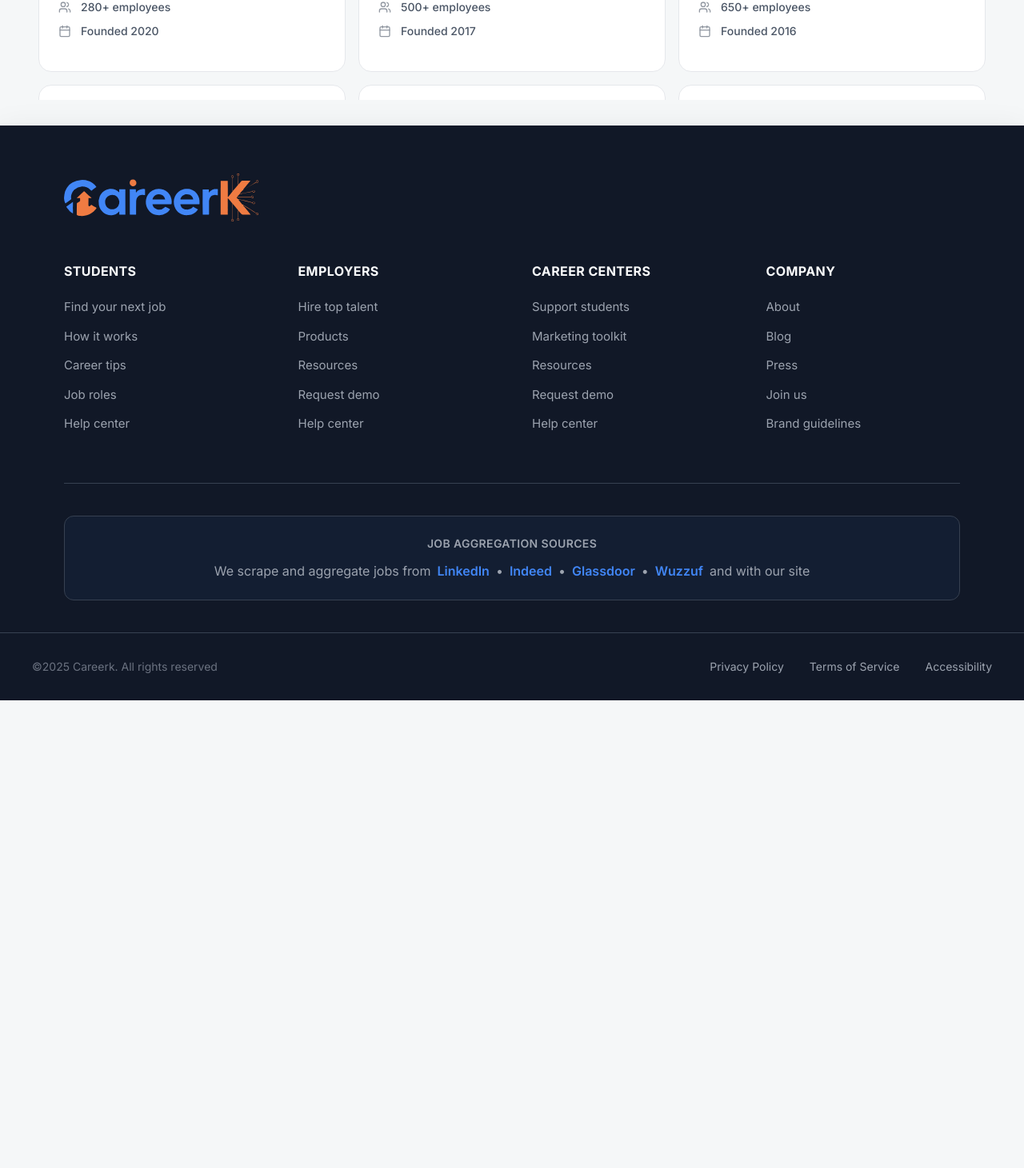
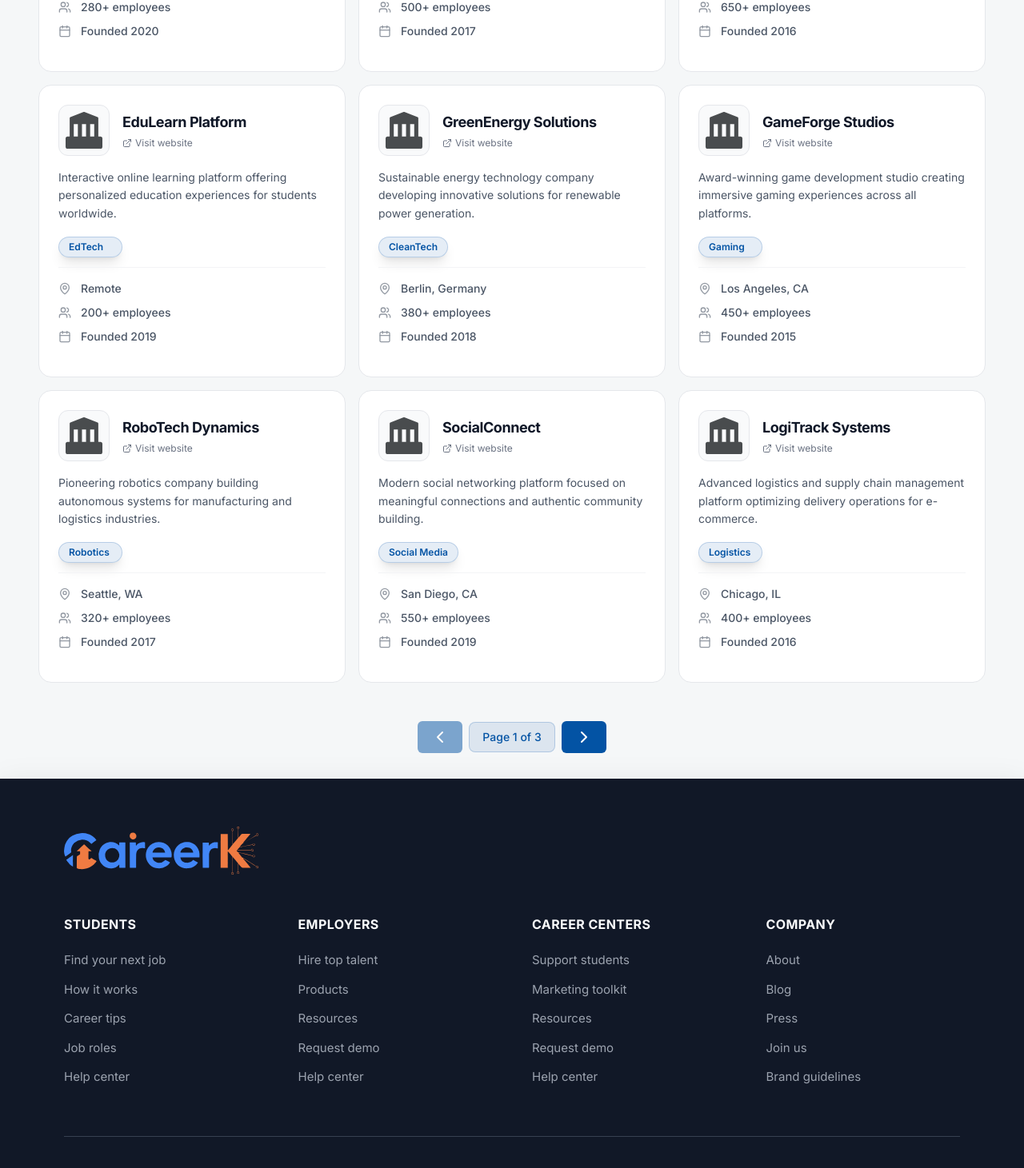
Before and after one commit to omarMo7amed/careerk, a Next.js app: page /companies in a window 1280 px wide. Shown: the part 1330-2791 px from the top of the page at 80% size. Before the commit the page ends 2206 px from the top, so only its background shows below. Built offline with nearby package versions, Linux system fonts and the light colour scheme.

Commit message:
feat: add companies API, listing, pagination, and UI components

```diff
--- /dev/null
+++ b/src/entities/company/api/getCompanies.ts
@@ -0,0 +1,15 @@
+import { CompaniesListing } from "../mock-data/companies";
+
+export type GetCompaniesOptions = {
+  signal?: AbortSignal;
+  page?: number;
+  pageSize?: number;
+};
+export function getCompanies(options?: GetCompaniesOptions) {
+  const page = options?.page || 1;
+  const pageSize = options?.pageSize || 12;
+
+  const start = (page - 1) * pageSize;
+  const end = start + pageSize;
+  return CompaniesListing.slice(start, end);
+}
--- a/src/entities/company/mock-data/companies.ts
+++ b/src/entities/company/mock-data/companies.ts
@@ -221,4 +221,59 @@
       "Ghost kitchen and food delivery platform revolutionizing restaurant operations and customer experience.",
     founded_year: 2017,
   },
+  {
+    id: "21",
+    name: "FoodTech Delivery",
+    website: "https://foodtech-delivery.com",
+    size: "600+ employees",
+    industry: "FoodTech",
+    location: "New York, NY",
+    description:
+      "Ghost kitchen and food delivery platform revolutionizing restaurant operations and customer experience.",
+    founded_year: 2017,
+  },
+  {
+    id: "22",
+    name: "FoodTech Delivery",
+    website: "https://foodtech-delivery.com",
+    size: "600+ employees",
+    industry: "FoodTech",
+    location: "New York, NY",
+    description:
+      "Ghost kitchen and food delivery platform revolutionizing restaurant operations and customer experience.",
+    founded_year: 2017,
+  },
+  {
+    id: "23",
+    name: "FoodTech Delivery",
+    website: "https://foodtech-delivery.com",
+    size: "600+ employees",
+    industry: "FoodTech",
+    location: "New York, NY",
+    description:
+      "Ghost kitchen and food delivery platform revolutionizing restaurant operations and customer experience.",
+    founded_year: 2017,
+  },
+  {
+    id: "24",
+    name: "FoodTech Delivery",
+    website: "https://foodtech-delivery.com",
+    size: "600+ employees",
+    industry: "FoodTech",
+    location: "New York, NY",
+    description:
+      "Ghost kitchen and food delivery platform revolutionizing restaurant operations and customer experience.",
+    founded_year: 2017,
+  },
+  {
+    id: "25",
+    name: "FoodTech Delivery",
+    website: "https://foodtech-delivery.com",
+    size: "600+ employees",
+    industry: "FoodTech",
+    location: "New York, NY",
+    description:
+      "Ghost kitchen and food delivery platform revolutionizing restaurant operations and customer experience.",
+    founded_year: 2017,
+  },
 ];
--- /dev/null
+++ b/src/entities/company/model/useCompaniesQuery.ts
@@ -0,0 +1,31 @@
+"use client";
+
+import { useQuery } from "@tanstack/react-query";
+
+import { getCompanies } from "../api/getCompanies";
+import { CompaniesListing } from "../mock-data/companies";
+import { CompanyCard } from "../types/company";
+
+type UseCompaniesQueryOptions = {
+  page?: number;
+  pageSize?: number;
+};
+export function useCompaniesQuery({
+  page,
+  pageSize,
+}: UseCompaniesQueryOptions) {
+  const queryKey = ["companies", page, pageSize] as const;
+  const { isPending, data, error } = useQuery<CompanyCard[], Error>({
+    queryKey,
+    queryFn: async ({ signal }) => {
+      return getCompanies({ signal, page, pageSize });
+    },
+    staleTime: 1000 * 60 * 5,
+    placeholderData: CompaniesListing,
+  });
+  return {
+    companies: data ?? undefined,
+    isLoading: isPending,
+    error: error ?? null,
+  };
+}
--- a/src/entities/job/model/useJobsQuery.ts
+++ b/src/entities/job/model/useJobsQuery.ts
@@ -13,7 +13,7 @@
 
 export function useJobsQuery({
   page = 1,
-  pageSize = 20,
+  pageSize = 12,
   enabled = false,
 }: UseJobsQueryOptions = {}) {
   const queryClient = useQueryClient();
--- /dev/null
+++ b/src/shared/ui/Pagination.tsx
@@ -0,0 +1,33 @@
+import { ChevronLeft, ChevronRight } from "lucide-react";
+import { Button } from "./Button";
+
+function Pagination({
+  page,
+  totalPages,
+  onPageChange,
+}: {
+  page: number;
+  totalPages: number;
+  onPageChange: (page: number) => void;
+}) {
+  return (
+    <div className="flex justify-center items-center gap-2 mt-8">
+      <Button disabled={page == 1} onClick={() => onPageChange(page - 1)}>
+        <ChevronLeft />
+      </Button>
+
+      <span className="px-4 py-2 rounded-lg border  text-primary border-primary/20 bg-primary/10 text-sm font-medium">
+        Page {page} of {totalPages}
+      </span>
+
+      <Button
+        disabled={page == totalPages}
+        onClick={() => onPageChange(page + 1)}
+      >
+        <ChevronRight />
+      </Button>
+    </div>
+  );
+}
+
+export default Pagination;
--- a/src/widgets/List/ui/List.tsx
+++ b/src/widgets/List/ui/List.tsx
@@ -2,8 +2,8 @@
 
 export function List<T = unknown>({ items, renderItem }: CatalogListProps<T>) {
   return (
-    <div className={`flex-1 max-h-screen p-4 } overflow-scroll`}>
-      <ul className={`grid grid-cols-1 md:grid-cols-2 lg:grid-cols-3 gap-4`}>
+    <div className={`flex-1 p-4`}>
+      <ul className={`grid grid-cols-1 md:grid-cols-2 lg:grid-cols-3  gap-4`}>
         {items?.map((it, i) => renderItem(it, i))}
       </ul>
     </div>
--- a/src/widgets/companies-layout/companies-hero/ui/CompaniesHero.tsx
+++ b/src/widgets/companies-layout/companies-hero/ui/CompaniesHero.tsx
@@ -8,7 +8,7 @@
     <section className="relative overflow-hidden">
       <div className="container relative mx-auto px-6 pb-20 sm:px-8 lg:px-12 pt-20 sm:pt-30 lg:pt-40">
         {/*company logos*/}
-        <div className="pointer-events-none absolute inset-0">
+        <div className="pointer-events-none absolute inset-0 hidden md:block">
           {floatingCompanies.map((company) => (
             <CompanyIcon
               key={company.alt}
--- a/src/widgets/companies-layout/companies-list/ui/CompaniesList.tsx
+++ b/src/widgets/companies-layout/companies-list/ui/CompaniesList.tsx
@@ -1,16 +1,55 @@
+"use client";
 import { CompaniesListing } from "@/entities/company/mock-data/companies";
+import { useCompaniesQuery } from "@/entities/company/model/useCompaniesQuery";
 import { CompanyCard } from "@/entities/company/ui/CompanyCard";
+import Pagination from "@/shared/ui/Pagination";
 import { List } from "@/widgets/List";
+import { useRouter, useSearchParams } from "next/navigation";
+import { useEffect, useRef } from "react";
 
 export function CompaniesList() {
+  const searchParams = useSearchParams();
+  const router = useRouter();
+
+  const listRef = useRef<HTMLDivElement>(null);
+
+  const page = Number(searchParams.get("page") || "1");
+
+  const { companies, isLoading, error } = useCompaniesQuery({
+    page,
+    pageSize: 12,
+  });
+
+  const totalPages = Math.ceil(CompaniesListing.length / 12);
+
+  console.log(totalPages);
+
+  function handlePageChange(newPage: number) {
+    const params = new URLSearchParams(searchParams.toString());
+    params.set("page", newPage.toString());
+    router.push(`?${params.toString()}`, { scroll: false });
+  }
+
+  useEffect(() => {
+    listRef.current?.scrollIntoView({ behavior: "smooth" });
+  }, [page]);
+
+  if (isLoading) {
+    return <div>Loading companies...</div>;
+  }
   return (
-    <div className="max-w-7xl mx-auto px-4 py-8 sm:px-6 lg:px-8">
+    <div ref={listRef} className="max-w-7xl mx-auto px-4 py-8 sm:px-6 lg:px-8 ">
       <List
-        items={CompaniesListing}
+        items={companies}
         renderItem={(company) => (
           <CompanyCard company={company} key={company.id} />
         )}
       />
+      <Pagination
+        page={page}
+        totalPages={totalPages}
+        onPageChange={handlePageChange}
+      />
     </div>
   );
 }
--- /dev/null
+++ b/src/widgets/companies-layout/lib/constants.ts
@@ -0,0 +1 @@
+export const PAGE_SIZE = 12;
```
